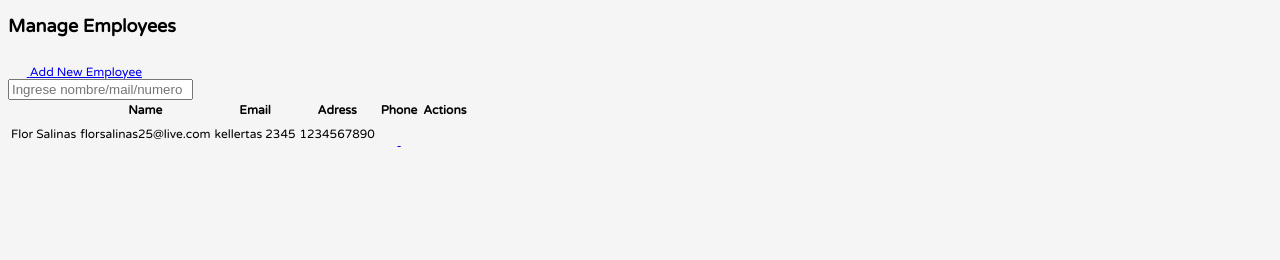
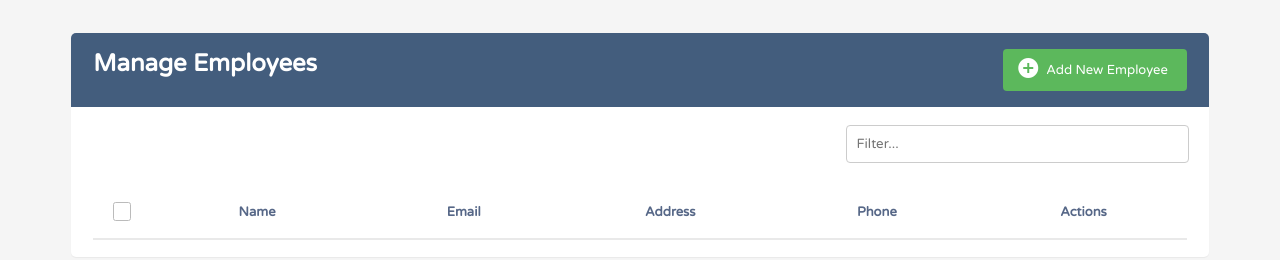
Before and after one commit to Vickase/ada-tp-3, a plain HTML site: page index.html in a window 1280 px wide. Drawn offline with nearby package versions, Linux system fonts and the light colour scheme.

Commit message:
fixed index

```diff
--- a/index.html
+++ b/index.html
@@ -23,72 +23,52 @@
       integrity="sha256-S1J4GVHHDMiirir9qsXWc8ZWw74PHHafpsHp5PXtjTs="
       crossorigin="anonymous"
     ></script>
-
-    <title>Tercer trabajo Practico</title>
+    <title>Manage Employees - tercer tp</title>
   </head>
   <body>
-    <div class="contenedor-todo">
-      <section class="contenedor-1">
+    <div class="container">
+      <section class="section-container">
         <!---Encabezado-->
-        <div class="encabezado">
-          <div class="contenido-encabezado">
-            <div class="titulo-encabezado">
-              <h1>Manage Employees</h1>
-            </div>
-            <div class="subtitulo-encabezado">
-              <a href="#" class="boton agragar">
-                <i class="material-icons">&#xE147;</i>
-                <span> Add New Employee</span></a
-              >
-            </div>
-          </div>
-        </div>
 
+        <header class="header">
+          <h1 class="header-title">Manage Employees</h1>
+          <button class="boton">
+            <i class="material-icons"> add_circle </i>
+            <span class="button-text">Add New Employee </span>
+          </button>
+        </header>
+
+        <section class="info-container">
           <!--Buscador/filtro-->
+
           <div class="contenedor-buscador">
-          <div class="contenido-buscador">
             <input
               id="buscador"
               class="buscador-texto"
-              placeholder="Ingrese nombre/mail/numero"
+              placeholder="Filter..."
               type="text"
             />
           </div>
-        </div>
 
-        <!--Tabla-->
+          <!-- Tabla -->
+          <div class="table-container">
             <table class="tabla-general">
-          <thead class="encabezado-tabla">
-            <tr class="primer-fila">
-              <th class="primer-colum">
-                <span class="chek">
-                  <input type="checkbox" id="checkbox-tabla" />
-                </span>
+              <thead>
+                <tr class="tr-table">
+                  <th class="th" id="check">
+                    <input type="checkbox" id="checkbox" name="checkbox"/>
+                    <label for="checkbox"></label>
                   </th>
-              <th>Name</th>
-              <th>Email</th>
-              <th>Adress</th>
-              <th>Phone</th>
-              <th>Actions</th>
+                  <th class="th">Name</th>
+                  <th class="th">Email</th>
+                  <th class="th">Address</th>
+                  <th class="th">Phone</th>
+                  <th class="th">Actions</th>
                 </tr>
               </thead>
-          <tbody>
-            <tr>
-              <td>Flor Salinas</td>
-              <td>florsalinas25@live.com</td>
-              <td>kellertas 2345</td>
-              <td>1234567890</td>
-              <td>
-                <a href="#">
-                  <i class="material-icons" title="Edit">&#xE254;</i>
-                </a>
-                <a href="#">
-                  <i class="material-icons" title="Delete">&#xE872;</i>
-                </a>
-              </td>
-            </tr>
-          </tbody>
             </table>
+          </div>
+        </section>
       </section>
     </div>
   </body>
--- a/index2.html
+++ /dev/null
@@ -1,75 +0,0 @@
-<!DOCTYPE html>
-<html lang="en">
-  <head>
-    <meta charset="UTF-8" />
-    <meta name="viewport" content="width=device-width, initial-scale=1.0" />
-    <meta http-equiv="X-UA-Compatible" content="ie=edge" />
-    <link
-      rel="StyleSheet"
-      href="Estilos/Estilos-encabezado.css"
-      type="text/css"
-      media="screen"
-    />
-    <link
-      rel="stylesheet"
-      href="https://fonts.googleapis.com/css?family=Roboto|Varela+Round"
-    />
-    <link
-      rel="stylesheet"
-      href="https://fonts.googleapis.com/icon?family=Material+Icons"
-    />
-    <script
-      src="https://cdnjs.cloudflare.com/ajax/libs/axios/0.19.0/axios.min.js"
-      integrity="sha256-S1J4GVHHDMiirir9qsXWc8ZWw74PHHafpsHp5PXtjTs="
-      crossorigin="anonymous"
-    ></script>
-    <title>Manage Employees - tercer tp</title>
-  </head>
-  <body>
-    <div class="container">
-      <section class="section-container">
-        <!---Encabezado-->
-
-        <header class="header">
-          <h1 class="header-title">Manage Employees</h1>
-          <button class="boton">
-            <i class="material-icons"> add_circle </i>
-            <span class="button-text">Add New Employee </span>
-          </button>
-        </header>
-
-        <section class="info-container">
-          <!--Buscador/filtro-->
-
-          <div class="contenedor-buscador">
-            <input
-              id="buscador"
-              class="buscador-texto"
-              placeholder="Filter..."
-              type="text"
-            />
-          </div>
-
-          <!-- Tabla -->
-          <div class="table-container">
-            <table class="tabla-general">
-              <thead>
-                <tr class="tr-table">
-                  <th class="th" id="check">
-                    <input type="checkbox" id="checkbox" name="checkbox"/>
-                    <label for="checkbox"></label>
-                  </th>
-                  <th class="th">Name</th>
-                  <th class="th">Email</th>
-                  <th class="th">Address</th>
-                  <th class="th">Phone</th>
-                  <th class="th">Actions</th>
-                </tr>
-              </thead>
-            </table>
-          </div>
-        </section>
-      </section>
-    </div>
-  </body>
-</html>
```
Lines whose indentation alone changed are shown as unchanged.
